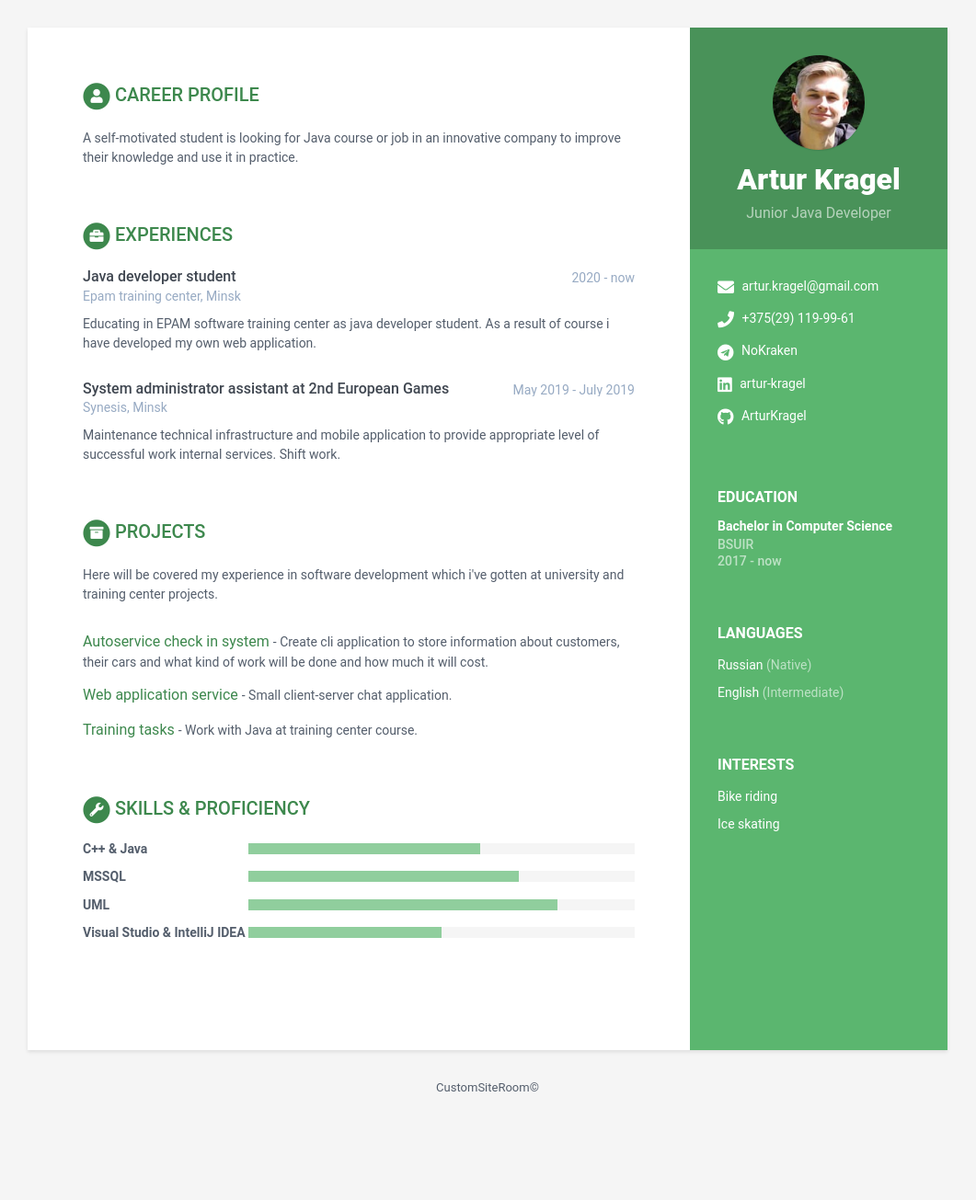
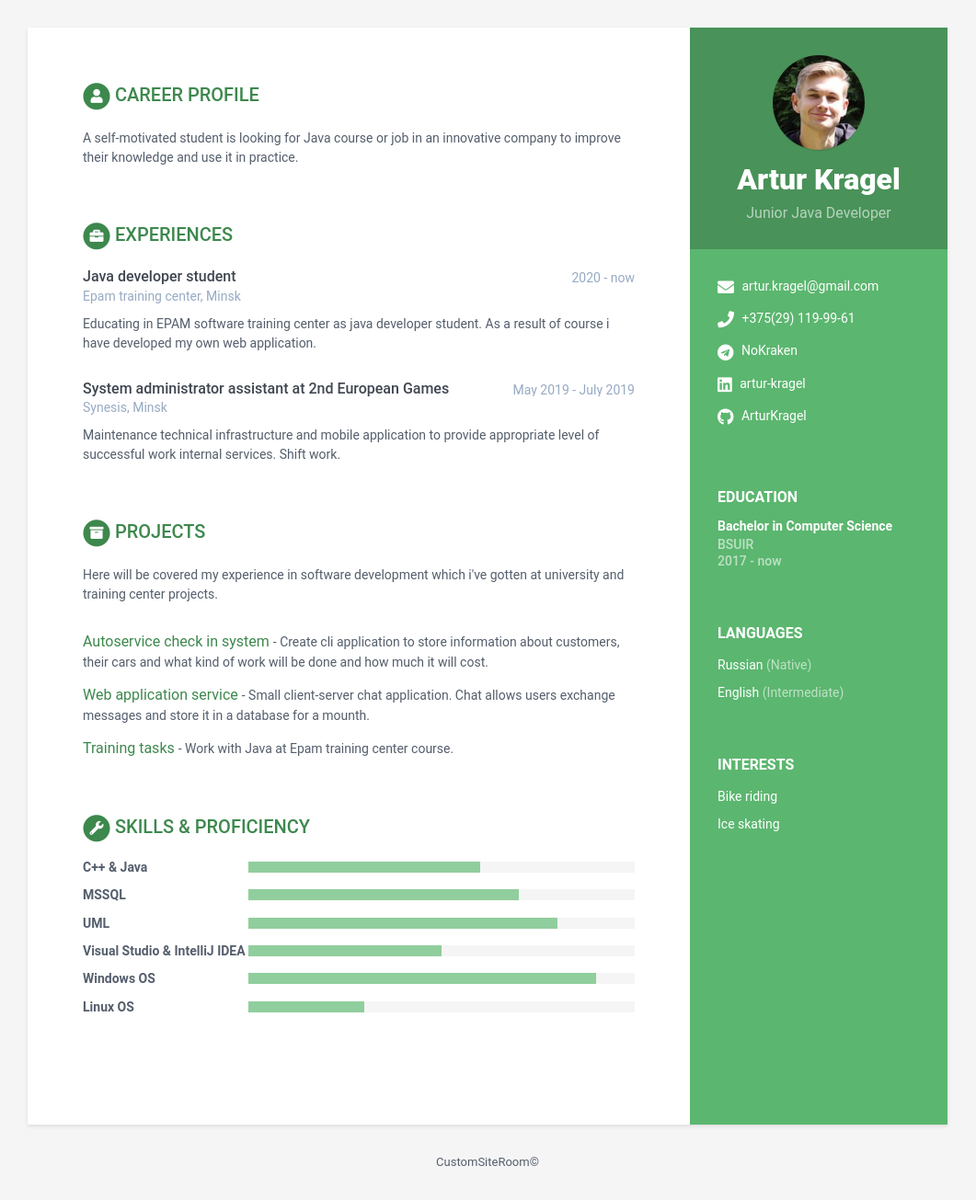
Before and after one commit to tide34/my-brother_s-CV, a Jekyll site: the page built from index.html, in a window 1280 px wide. Shown: the whole page at 92% size, without its empty margins (110-1171 px from the left). Built offline with Jekyll 4.4.1, drawn with Linux system fonts in a browser that asks for light colours; before the commit the page ends 1224 px from its top, so only the background shows below that.

Commit message:
Update content of CV

```diff
--- a/_config.yml
+++ b/_config.yml
@@ -1,7 +1,7 @@
 #Update all the sections by editing the data.yml file inside _data folder.
 
 # Site Settings
-title: My Resume
+title: Kragel Artur CV
 url: 'https://tide34.github.io'
 baseurl: '/my-brother_s-CV'
 description: A beautiful Jekyll theme for creating resume
--- a/_data/data.yml
+++ b/_data/data.yml
@@ -88,11 +88,11 @@ projects:
         tagline: "Create cli application to store information about customers, their cars and what kind of work will be done and how much it will cost."
 
       - title: Web application service
-        tagline: "Small client-server chat application."
+        tagline: "Small client-server chat application. Chat allows users exchange messages and store it in a database for a mounth."
 
       - title: Training tasks
         link: "https://github.com/ArturKragel/JWD-Task01"
-        tagline: "Work with Java at training center course."
+        tagline: "Work with Java at Epam training center course."
 
 
 
@@ -115,6 +115,11 @@ skills:
       - name: Visual Studio & IntelliJ IDEA
         level: 50%
 
+      - name: Windows OS
+        level: 90%
+
+      - name: Linux OS
+        level: 30%
 
 footer:
       - CustomSiteRoom©
```
